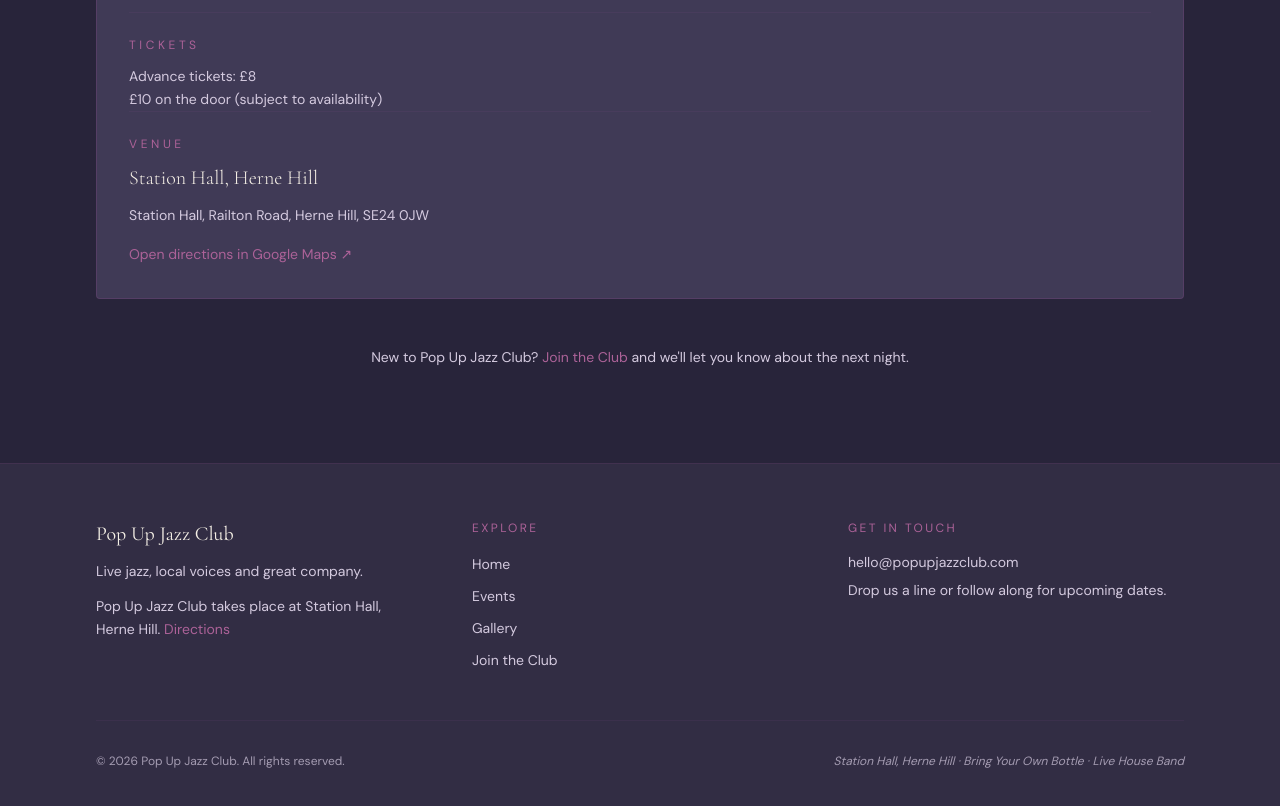
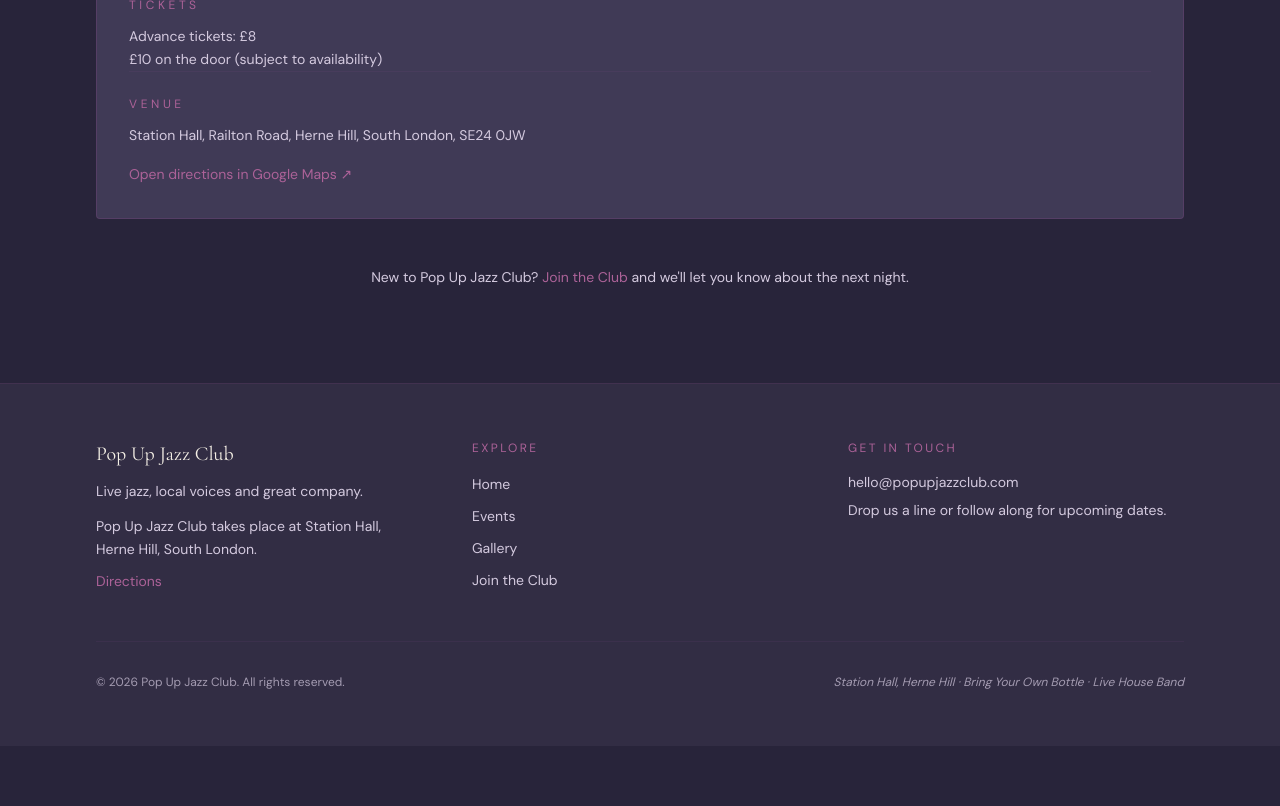
Before and after one commit to HelenStaniland/popupjazzclub, a Next.js app: page /events in a window 1280 px wide. Shown: the part 1240-2046 px from the top of the page. After the commit the page ends 1986 px from the top, so only its background shows below. Built offline with nearby package versions, Linux system fonts and the light colour scheme.

Commit message:
Add South London

```diff
--- a/components/Footer.tsx
+++ b/components/Footer.tsx
@@ -13,12 +13,15 @@
               Live jazz, local voices and great company.
             </p>
             <p className="mt-3 max-w-xs text-sm leading-relaxed text-cream-muted">
-              Pop Up Jazz Club takes place at {popUpJazzClubVenue.title}.{" "}
+              Pop Up Jazz Club takes place at Station Hall, Herne Hill, South
+              London.
+            </p>
+            <p className="mt-2">
               <a
                 href={popUpJazzClubVenue.directionsUrl}
                 target="_blank"
                 rel="noopener noreferrer"
-                className="text-gold transition-colors hover:text-gold-light"
+                className="text-sm text-gold transition-colors hover:text-gold-light"
               >
                 Directions
               </a>
--- a/components/Hero.tsx
+++ b/components/Hero.tsx
@@ -12,7 +12,7 @@
         <div className="grid items-center gap-12 lg:grid-cols-2 lg:gap-16">
           <div>
             <p className="text-xs uppercase tracking-[0.3em] text-gold">
-              Pop Up Jazz Club · Herne Hill
+              Pop Up Jazz Club · Herne Hill, South London
             </p>
             <h1 className="mt-5 font-serif text-4xl font-light leading-tight text-cream sm:text-5xl lg:text-6xl">
               Live jazz, local voices and great company.
--- a/components/VenueDetails.tsx
+++ b/components/VenueDetails.tsx
@@ -1,18 +1,13 @@
 import { popUpJazzClubVenue } from "@/lib/venue";
 
 export default function VenueDetails() {
-  const { title, addressLines, directionsUrl } = popUpJazzClubVenue;
+  const { addressLines, directionsUrl } = popUpJazzClubVenue;
 
   return (
     <div className="border-t border-border/40 pt-6">
       <p className="text-xs uppercase tracking-[0.3em] text-gold">Venue</p>
-      <h3 className="mt-3 font-serif text-xl font-light text-cream">{title}</h3>
-      <address className="mt-3 space-y-0.5 text-sm not-italic leading-relaxed text-cream-muted">
-        {addressLines.map((line) => (
-          <span key={line} className="block">
-            {line}
-          </span>
-        ))}
+      <address className="mt-3 text-sm not-italic leading-relaxed text-cream-muted">
+        {addressLines[0]}
       </address>
       <p className="mt-4">
         <a
--- a/lib/venue.ts
+++ b/lib/venue.ts
@@ -1,11 +1,12 @@
 export const popUpJazzClubVenue = {
   name: "Station Hall",
   area: "Herne Hill",
-  title: "Station Hall, Herne Hill",
+  title: "Station Hall, Herne Hill, South London",
   addressLines: [
-    "Station Hall, Railton Road, Herne Hill, SE24 0JW",
+    "Station Hall, Railton Road, Herne Hill, South London, SE24 0JW",
   ],
-  formattedAddress: "Station Hall, Railton Road, Herne Hill, SE24 0JW",
+  formattedAddress:
+    "Station Hall, Railton Road, Herne Hill, South London, SE24 0JW",
   directionsUrl:
-    "https://www.google.com/maps/dir/?api=1&destination=Station+Hall,+Railton+Road,+Herne+Hill,+SE24+0JW",
+    "https://www.google.com/maps/dir/?api=1&destination=Station+Hall,+Railton+Road,+Herne+Hill,+South+London,+SE24+0JW",
 } as const;
```
